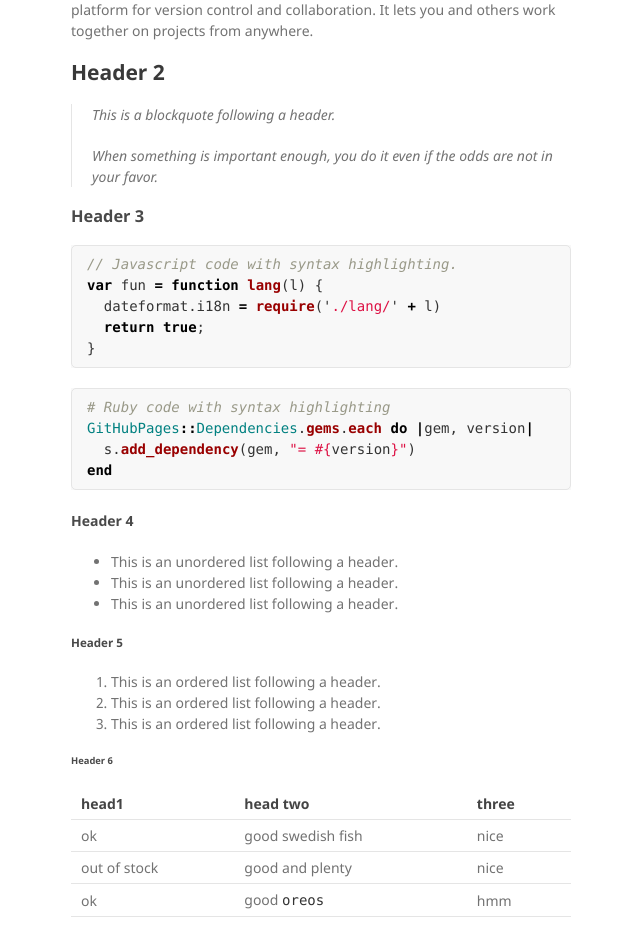
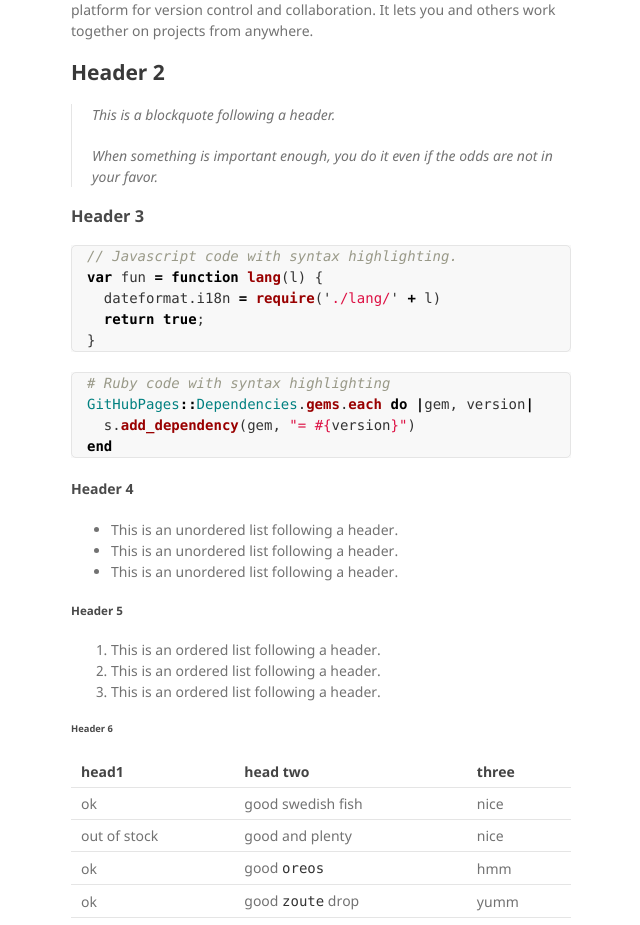
Before and after one commit to Libror/sociallinks, a Jekyll site: the page built from index.md, in a window 1280 px wide. Shown: the part 890-1815 px from the top of the page, without its empty margins (569-1209 px from the left). Built offline with Jekyll 4.4.1, drawn with Linux system fonts in a browser that asks for light colours.

Commit message:
Update jekyll-theme-minimal.scss

```diff
--- a/_sass/jekyll-theme-minimal.scss
+++ b/_sass/jekyll-theme-minimal.scss
@@ -73,7 +73,7 @@
 }
 
 pre {
-  padding:8px 15px;
+  padding:0px 15px;
   background: #f8f8f8;
   border-radius:5px;
   border:1px solid #e5e5e5;
```
